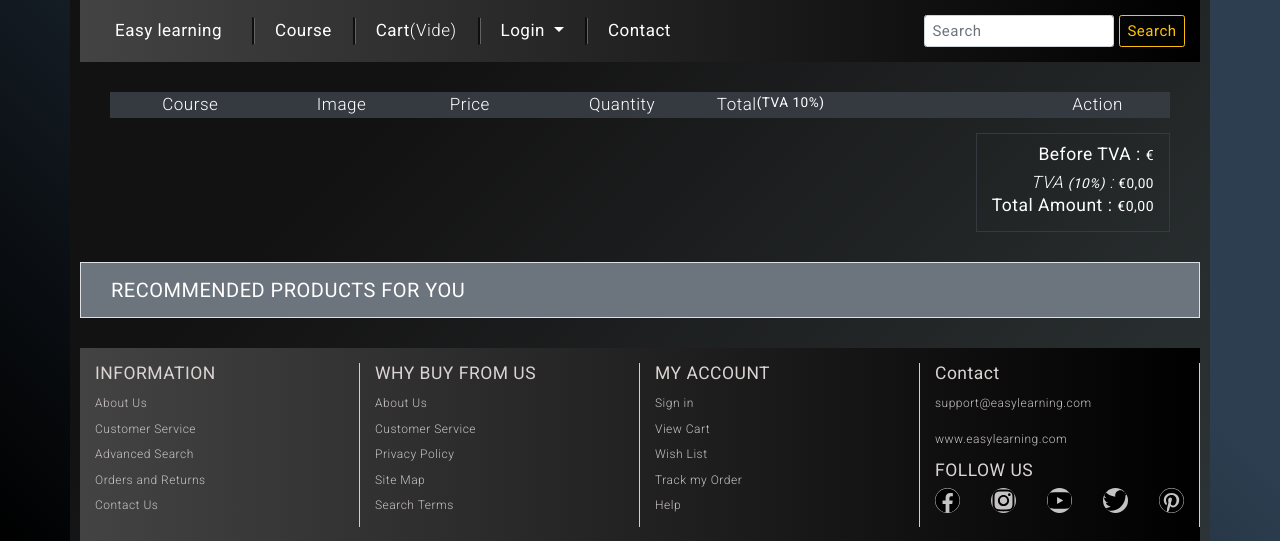
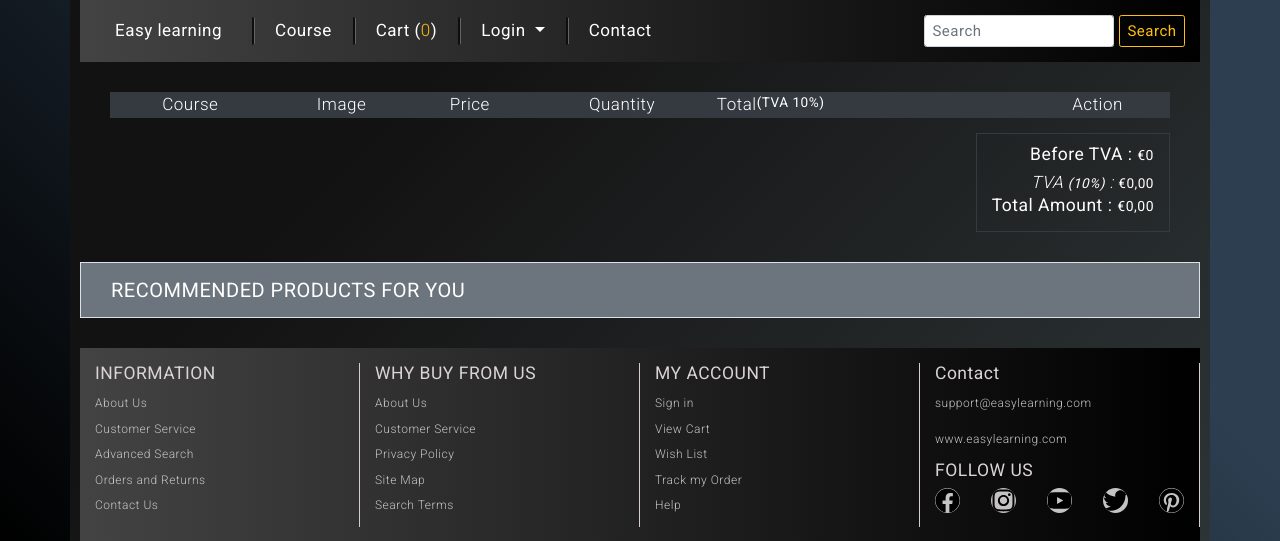
Before and after one commit to tenzind12/e-commerce-project, a PHP site: page /cart.php in a window 1280 px wide. Shown: the top 541 px of the page. Run offline with PHP 8.4, Linux system fonts and the light colour scheme; data that the repository does not hold is empty.

Commit message:
cart.php

```diff
--- a/cart.php
+++ b/cart.php
@@ -16,8 +16,8 @@
 
             <?php
                 $getCart = $cart->getAllCart();
+                $beforeTax = 0;
                 if($getCart) {
-                    $beforeTax = 0;
                     while($rows = $getCart->fetch()) {
             ?>
                         <tr>
--- a/inc/header.php
+++ b/inc/header.php
@@ -44,7 +44,7 @@
                             <a class="nav-link" href="index.php">Course</a>
                         </li>
                         <li class="nav-item">
-                            <a class="nav-link" href="cart.php">Cart<span class="no_product">(vide)</span></a>
+                            <a class="nav-link" href="cart.php">Cart (<span class="text-warning">0</span>)</a>
                         </li>
                         <li class="nav-item dropdown">
                             <a class="nav-link dropdown-toggle" data-toggle="dropdown" aria-haspopup="true" aria-expanded="false">
```
